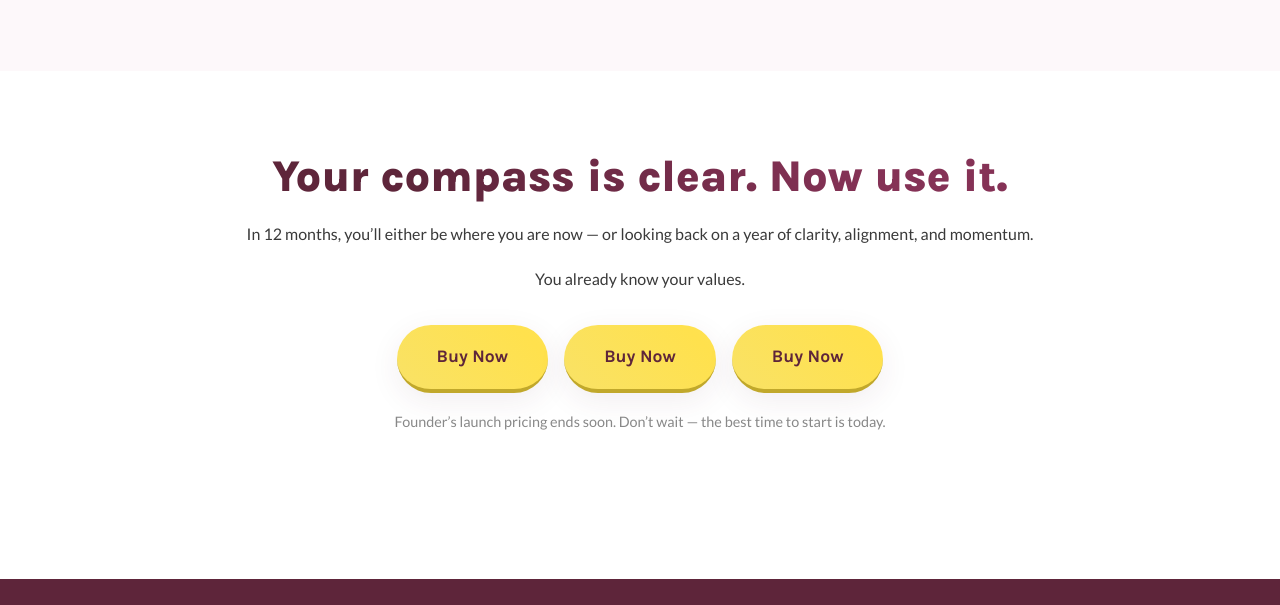
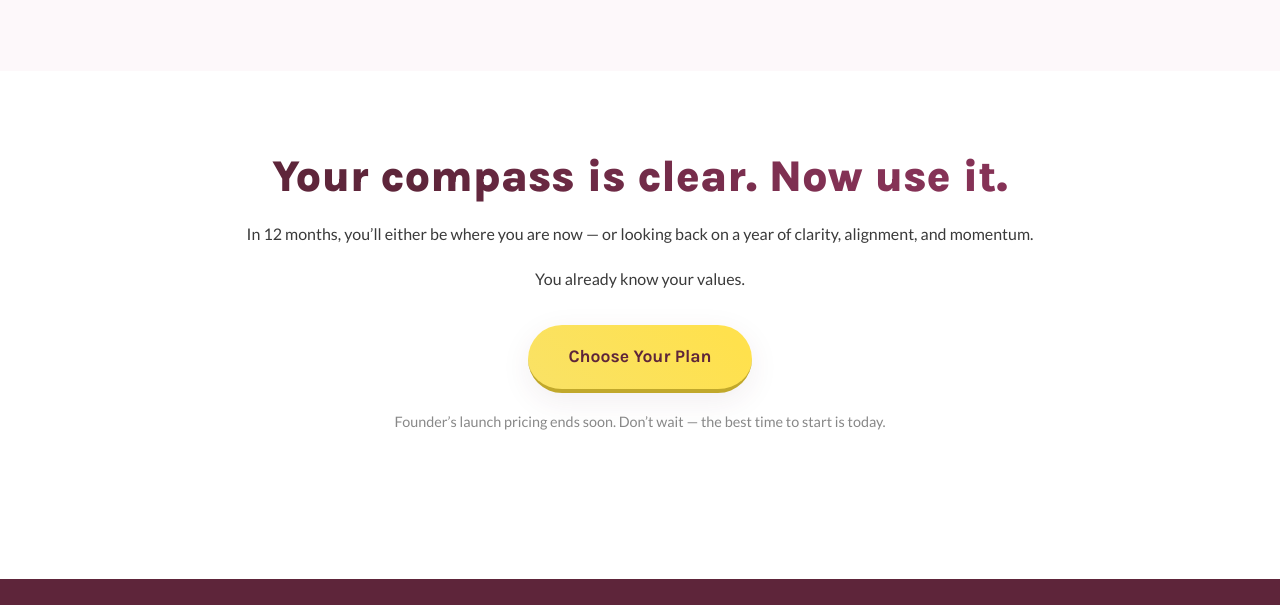
Before and after one commit to Power-Values/training, a plain HTML site: page index.html in a window 1280 px wide. Shown: the part 6622-7227 px from the top of the page. Drawn offline with Linux system fonts and the light colour scheme.

Commit message:
button changes

```diff
--- a/index.html
+++ b/index.html
@@ -322,9 +322,7 @@
                 <p>In 12 months, you’ll either be where you are now — or looking back on a year of clarity, alignment, and momentum.</p>
                 <p class="final-close-body">You already know your values.</p>
                 <div class="final-cta-buttons">
-                    <a href="#pricing" class="button">Buy Now</a>
-                    <a href="#pricing" class="button">Buy Now</a>
-                    <a href="#pricing" class="button">Buy Now</a>
+                    <a href="#pricing" class="button">Choose Your Plan</a>
                 </div>
                 <span class="guarantee-text">Founder’s launch pricing ends soon. Don’t wait — the best time to start is today.</span>
             </div>
```
